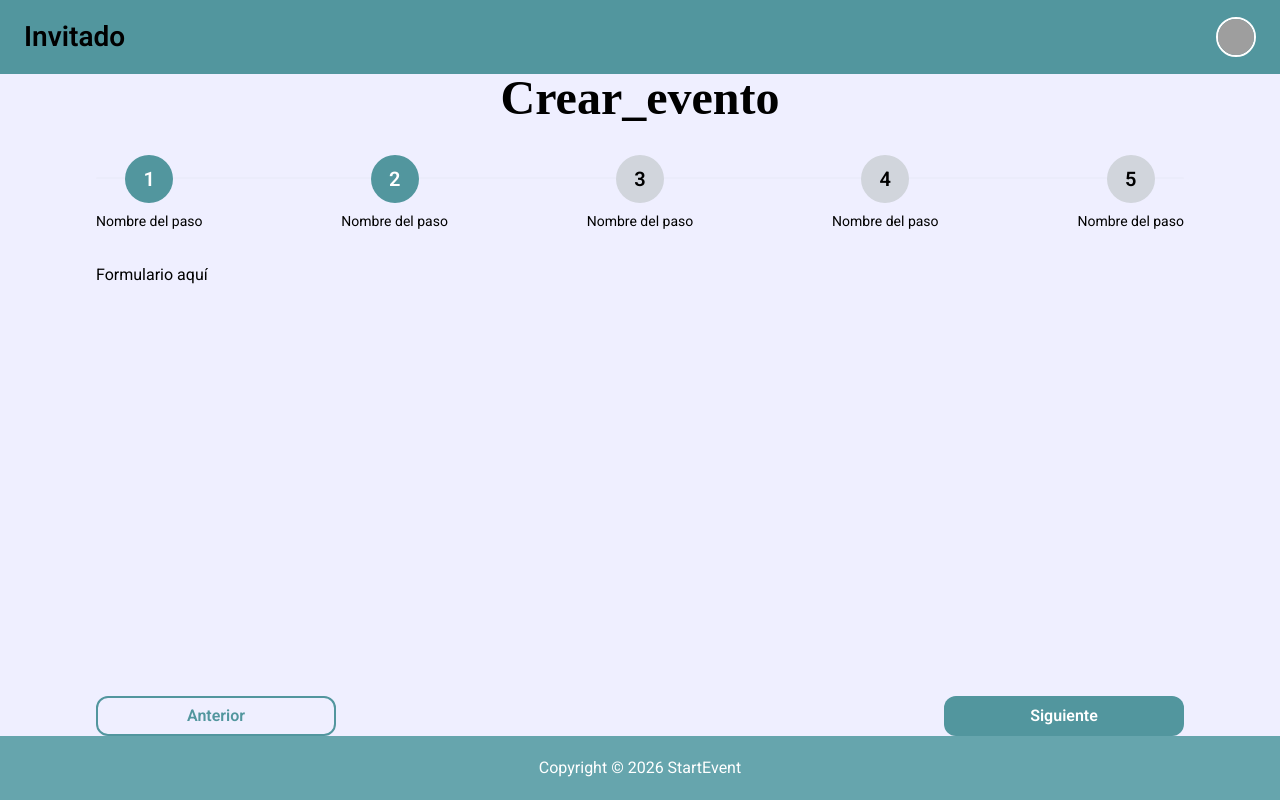
After one commit to luisjuarez-dev/StartEvent, a Flask app: page /startevent/eventos/crear_evento in a window 1280 px wide. The commit adds this page. Run offline with Flask 3, Linux system fonts and the light colour scheme; some web fonts are replaced; grey boxes are pictures that could not be loaded.

Commit message:
Se hizo el layout general del wizard

```diff
--- a/src/static/css/input.css
+++ b/src/static/css/input.css
@@ -44,7 +44,7 @@
     @apply h-screen w-full flex flex-col font-roboto bg-fondo;
   }
   h1 {
-    @apply font-roboto-serif text-5xl font-bold font-stretch-condensed text-center my-5;
+    @apply font-roboto-serif text-5xl font-bold font-stretch-condensed text-center;
   }
   h2 {
     @apply font-roboto-serif text-3xl font-semibold font-stretch-semi-condensed my-2;
--- a/src/static/css/output.css
+++ b/src/static/css/output.css
@@ -58,6 +58,7 @@
     --radius-xl: 0.75rem;
     --radius-2xl: 1rem;
     --drop-shadow-lg: 0 4px 4px rgb(0 0 0 / 0.15);
+    --ease-out: cubic-bezier(0, 0, 0.2, 1);
     --ease-in-out: cubic-bezier(0.4, 0, 0.2, 1);
     --blur-xs: 4px;
     --blur-sm: 8px;
@@ -263,6 +264,12 @@
   .top-2 {
     top: calc(var(--spacing) * 2);
   }
+  .top-4 {
+    top: calc(var(--spacing) * 4);
+  }
+  .top-6 {
+    top: calc(var(--spacing) * 6);
+  }
   .top-\[100px\] {
     top: 100px;
   }
@@ -337,6 +347,12 @@
   }
   .mx-auto {
     margin-inline: auto;
+  }
+  .my-0 {
+    margin-block: 0px;
+  }
+  .my-5 {
+    margin-block: calc(var(--spacing) * 5);
   }
   .mt-1 {
     margin-top: var(--spacing);
@@ -446,6 +465,10 @@
     width: calc(var(--spacing) * 5);
     accent-color: var(--color-blue-600);
   }
+  .size-12 {
+    width: calc(var(--spacing) * 12);
+    height: calc(var(--spacing) * 12);
+  }
   .h-4 {
     height: calc(var(--spacing) * 4);
   }
@@ -587,16 +619,38 @@
   .flex-1 {
     flex: 1;
   }
+  .flex-shrink {
+    flex-shrink: 1;
+  }
   .flex-shrink-0 {
     flex-shrink: 0;
   }
   .shrink-0 {
     flex-shrink: 0;
+  }
+  .border-collapse {
+    border-collapse: collapse;
+  }
+  .-translate-x-1 {
+    --tw-translate-x: calc(var(--spacing) * -1);
+    translate: var(--tw-translate-x) var(--tw-translate-y);
   }
   .-translate-x-1\/2 {
     --tw-translate-x: calc(calc(1 / 2 * 100%) * -1);
     translate: var(--tw-translate-x) var(--tw-translate-y);
   }
+  .-translate-y-1 {
+    --tw-translate-y: calc(var(--spacing) * -1);
+    translate: var(--tw-translate-x) var(--tw-translate-y);
+  }
+  .-translate-y-1\/2 {
+    --tw-translate-y: calc(calc(1 / 2 * 100%) * -1);
+    translate: var(--tw-translate-x) var(--tw-translate-y);
+  }
+  .translate-y-1 {
+    --tw-translate-y: var(--spacing);
+    translate: var(--tw-translate-x) var(--tw-translate-y);
+  }
   .translate-y-1\/4 {
     --tw-translate-y: calc(1 / 4 * 100%);
     translate: var(--tw-translate-x) var(--tw-translate-y);
@@ -813,11 +879,20 @@
   .bg-fondo-secundario {
     background-color: var(--color-fondo-secundario);
   }
+  .bg-gray-100 {
+    background-color: var(--color-gray-100);
+  }
   .bg-gray-200 {
     background-color: var(--color-gray-200);
   }
+  .bg-gray-300 {
+    background-color: var(--color-gray-300);
+  }
   .bg-primario {
     background-color: var(--color-primario);
+  }
+  .bg-secundario {
+    background-color: var(--color-secundario);
   }
   .bg-secundario\/50 {
     background-color: color-mix(in srgb, #9cbbc6 50%, transparent);
@@ -1362,7 +1475,6 @@
     font-family: var(--font-roboto);
   }
   h1 {
-    margin-block: calc(var(--spacing) * 5);
     text-align: center;
     font-family: var(--font-roboto-serif);
     font-size: var(--text-5xl);
--- a/src/templates/componentes/botones.html
+++ b/src/templates/componentes/botones.html
@@ -1,5 +1,6 @@
-{% macro boton(texto, tipo="primario", tam="md") %}
-  <button class="flex items-center justify-center rounded-xl truncate px-3 font-semibold text-nowrap transition duration-300 hover:shadow-lg active:scale-95 {%- if tam == "sm" %} h-10 w-30 {%- elif tam == "md" %} h-10 w-60 {%- elif tam == "lg" %} h-12 w-full {%- endif %} {%- if tipo == "primario" or tipo == "submit" %} bg-primario text-white hover:bg-primario-enfoque hover:shadow-sombra/50 {%- elif tipo == "secundario" %} border-2 border-primario text-primario hover:text-white transition hover:bg-primario hover:shadow-sombra-secundario/50 {%- elif tipo == "peligro" %} border-2 border-peligro text-peligro hover:text-white transition hover:bg-peligro hover:shadow-sombra-peligro {%- endif %}"
+{% macro boton(texto, tipo="primario", tam="md", clases="") %}
+  <button class="flex items-center justify-center rounded-xl truncate px-3 font-semibold text-nowrap transition duration-300 hover:shadow-lg active:scale-95 {%- if tam == "sm" %} h-10 w-30 {%- elif tam == "md" %} h-10 w-60 {%- elif tam == "lg" %} h-12 w-full {%- endif %} {%- if tipo == "primario" or tipo == "submit" %} bg-primario text-white hover:bg-primario-enfoque hover:shadow-sombra/50 {%- elif tipo == "secundario" %} border-2 border-primario text-primario hover:text-white transition hover:bg-primario hover:shadow-sombra-secundario/50 {%- elif tipo == "peligro" %} border-2 border-peligro text-peligro hover:text-white transition hover:bg-peligro hover:shadow-sombra-peligro {%- endif %}
+  {%- if clases %}clases{% endif %}"
           type="{{ 'submit' if tipo == 'submit' else 'button' }}">{{ texto }}</button>
 {% endmacro %}
 <!--
--- /dev/null
+++ b/src/templates/startevent/organizacion_evento/eventos/wizard_evento.html
@@ -0,0 +1,42 @@
+{% extends "layout_vertical.html" %}
+{% from "componentes/botones.html" import boton %}
+{% block main %}
+<div class="flex flex-col h-full w-full gap-3">
+  <h1 class="my-0">Crear_evento</h1>
+  <div class="relative my-5">
+    <hr class="relative left-0 top-6 w-full -translate-y-1/2 m-0 border-gray-300 rounded-full">
+    <ol class="relative z-10 flex justify-between">
+      <li class="z-10 flex flex-col items-center gap-2">
+        <span class="flex size-12 items-center justify-center rounded-full bg-primario text-xl font-semibold text-white">1</span>
+        <span class="text-center text-sm">Nombre del paso</span>
+      </li>
+      <li class="z-10 flex flex-col items-center gap-2">
+        <span class="flex size-12 items-center justify-center rounded-full bg-primario text-xl font-semibold text-white">2</span>
+        <span class="text-center text-sm">Nombre del paso</span>
+      </li>
+      <li class="z-10 flex flex-col items-center gap-2">
+        <span class="flex size-12 items-center justify-center rounded-full bg-gray-300 text-xl font-semibold">3</span>
+        <span class="text-center text-sm">Nombre del paso</span>
+      </li>
+      <li class="z-10 flex flex-col items-center gap-2">
+        <span class="flex size-12 items-center justify-center rounded-full bg-gray-300 text-xl font-semibold">4</span>
+        <span class="text-center text-sm">Nombre del paso</span>
+      </li>
+      <li class="z-10 flex flex-col items-center gap-2">
+        <span class="flex size-12 items-center justify-center rounded-full bg-gray-300 text-xl font-semibold">5</span>
+        <span class="text-center text-sm">Nombre del paso</span>
+      </li>
+    </ol>
+  </div>
+  <section class="flex-1">
+    Formulario aquí
+  </section>
+  <div class="flex shrink-0">
+    {{ boton(texto="Anterior", tipo="secundario", clases="flex shrink-0") }}
+    <div class="flex-1"></div>
+    {{ boton(texto="Siguiente", clases="flex shrink-0") }}
+  </div>
+
+</div>
+
+{% endblock %}
```
Also changed, not shown: other parts of src/static/css/output.css (+65 -0 lines).
